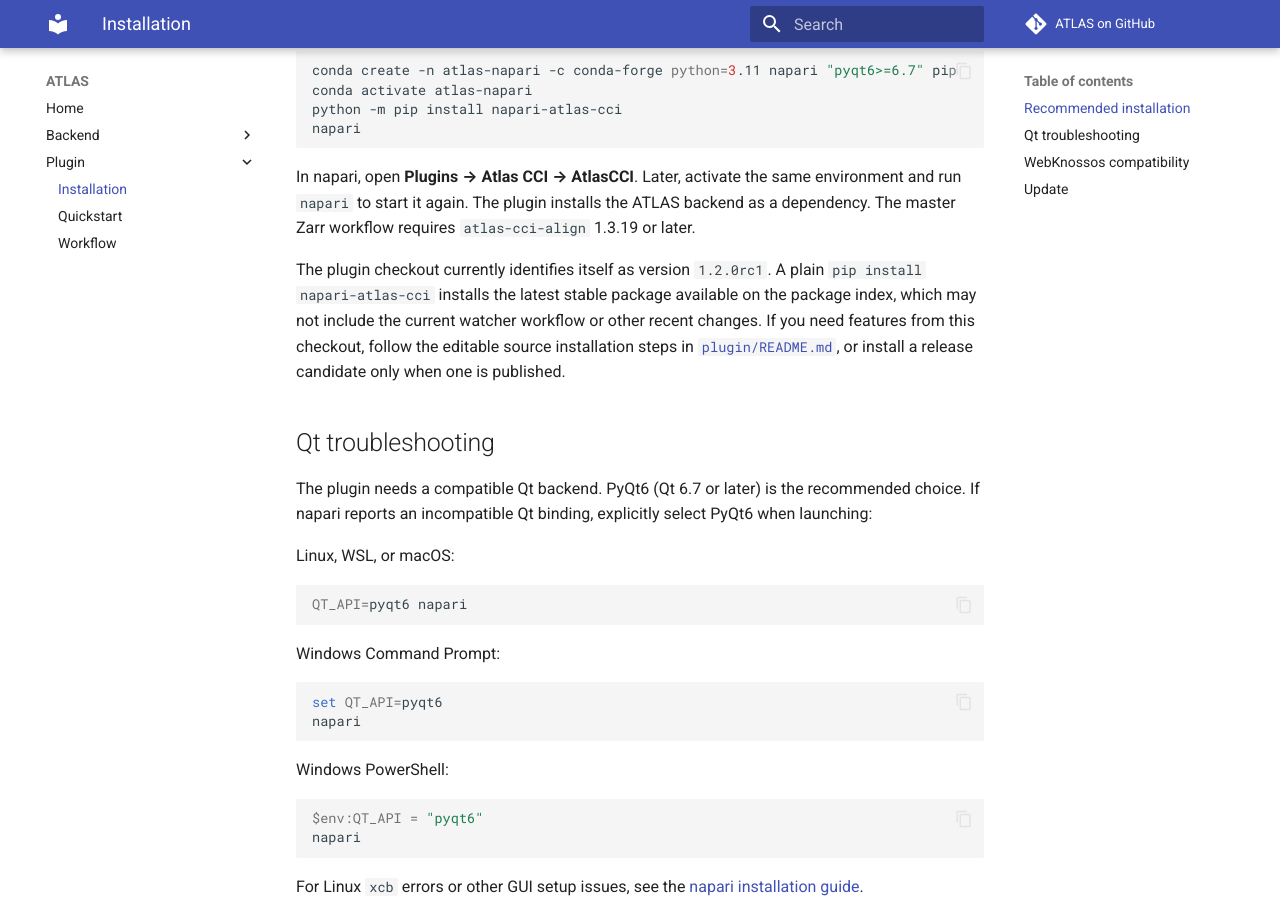
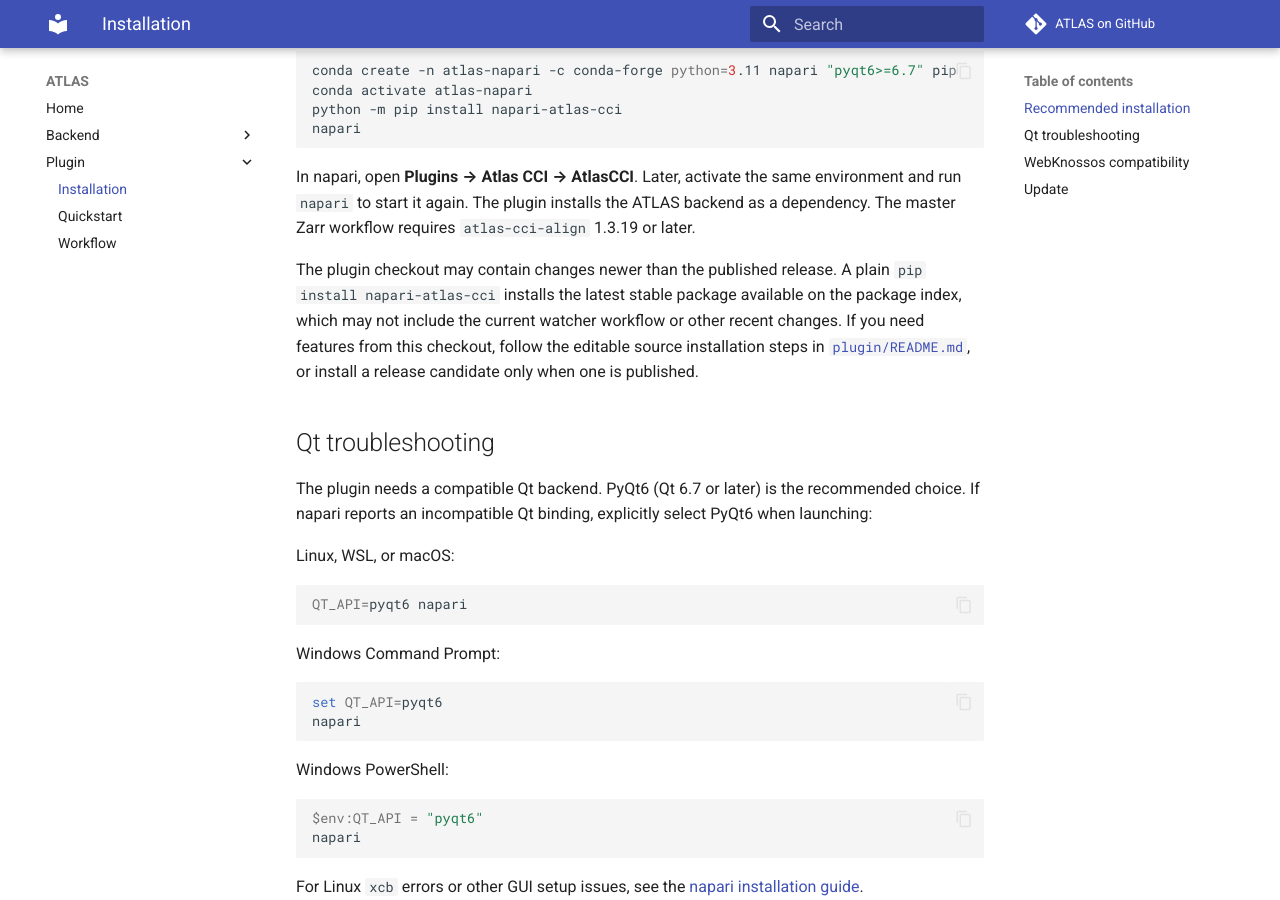
Before and after one commit to CCI-GU-Sweden/ATLAS, an MkDocs documentation site: the page built from docs/plugin/install.md, in a window 1280 px wide and 900 px high, scrolled down 338 px. Built offline with MkDocs 1.6.1 and Material for MkDocs 9.7.7, drawn with Linux system fonts in a browser that asks for light colours; comment, search, counter and statistics services are not loaded.

Commit message:
Prepare plugin 1.2.0 with tag-based versioning

```diff
--- a/docs/plugin/install.md
+++ b/docs/plugin/install.md
@@ -22,7 +22,7 @@ environment and run `napari` to start it again. The plugin installs the ATLAS
 backend as a dependency. The master Zarr workflow requires `atlas-cci-align`
 1.3.19 or later.
 
-The plugin checkout currently identifies itself as version `1.2.0rc1`. A plain
+The plugin checkout may contain changes newer than the published release. A plain
 `pip install napari-atlas-cci` installs the latest stable package available on
 the package index, which may not include the current watcher workflow or other
 recent changes. If you need features from this checkout, follow the editable
```
Also changed, not shown: CONTRIBUTING.md (+3 -3 lines), plugin/CHANGELOG.md (+3 -1 lines), 2 other files.
